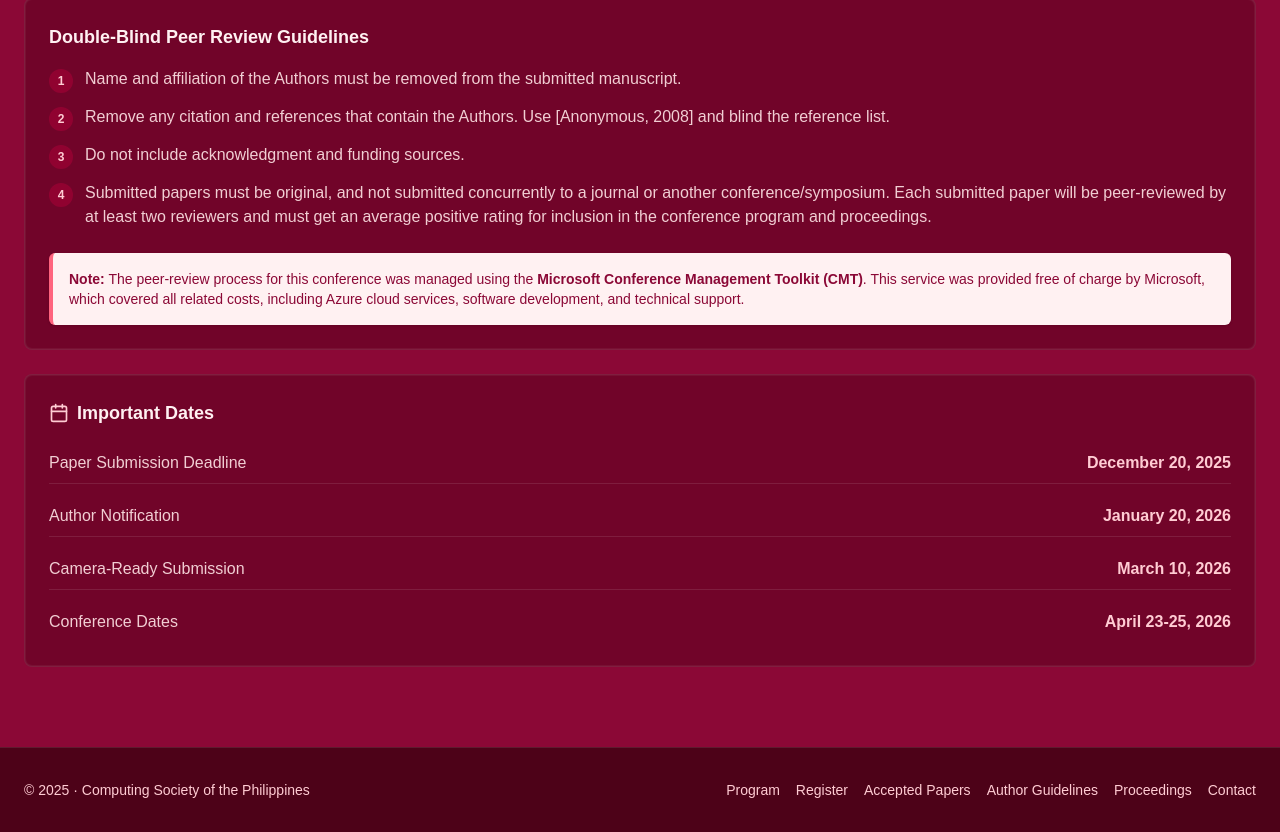
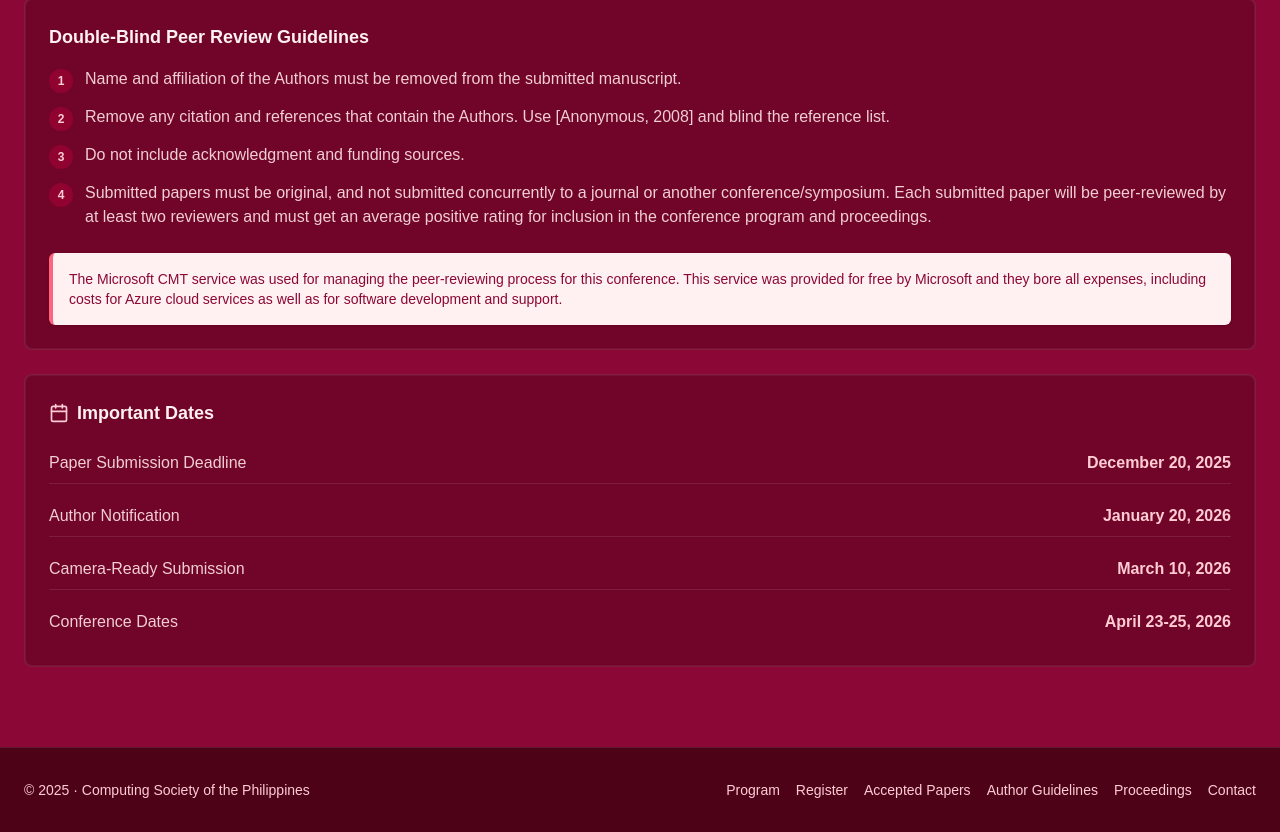
Before and after one commit to gdgoc-uic/pcsc-uic-2026, a Next.js app: page /papers in a window 1280 px wide. Shown: the part 881-1713 px from the top of the page. Built offline with nearby package versions, Linux system fonts and the light colour scheme.

Commit message:
updated cmt call

```diff
--- a/src/app/(pages)/papers/page.tsx
+++ b/src/app/(pages)/papers/page.tsx
@@ -128,10 +128,9 @@
 
           <div className="bg-rose-50 border-l-4 border-rose-400 p-4 text-sm text-rose-900 mt-6 rounded-md shadow-sm">
             <p>
-              <strong>Note:</strong> The peer-review process for this conference was managed using the
-              <strong> Microsoft Conference Management Toolkit (CMT)</strong>.
-              This service was provided free of charge by Microsoft, which covered all related costs,
-              including Azure cloud services, software development, and technical support.
+               The Microsoft CMT service was used for managing the peer-reviewing process
+                for this conference. This service was provided for free by Microsoft and they
+                bore all expenses, including costs for Azure cloud services as well as for software development and support.
             </p>
           </div>
         </div>
--- a/src/app/components/sections/CallforPapers.tsx
+++ b/src/app/components/sections/CallforPapers.tsx
@@ -121,10 +121,9 @@
 
             <div className="bg-rose-50 border-l-4 border-rose-400 p-4 text-sm text-rose-900 mt-6 rounded-md shadow-sm">
               <p>
-                <strong>Note:</strong> The peer-review process for this conference was managed using the
-                <strong> Microsoft Conference Management Toolkit (CMT)</strong>.
-                This service was provided free of charge by Microsoft, which covered all related costs,
-                including Azure cloud services, software development, and technical support.
+                The Microsoft CMT service was used for managing the peer-reviewing process
+                for this conference. This service was provided for free by Microsoft and they
+                bore all expenses, including costs for Azure cloud services as well as for software development and support.
               </p>
             </div>
           </div>
```
